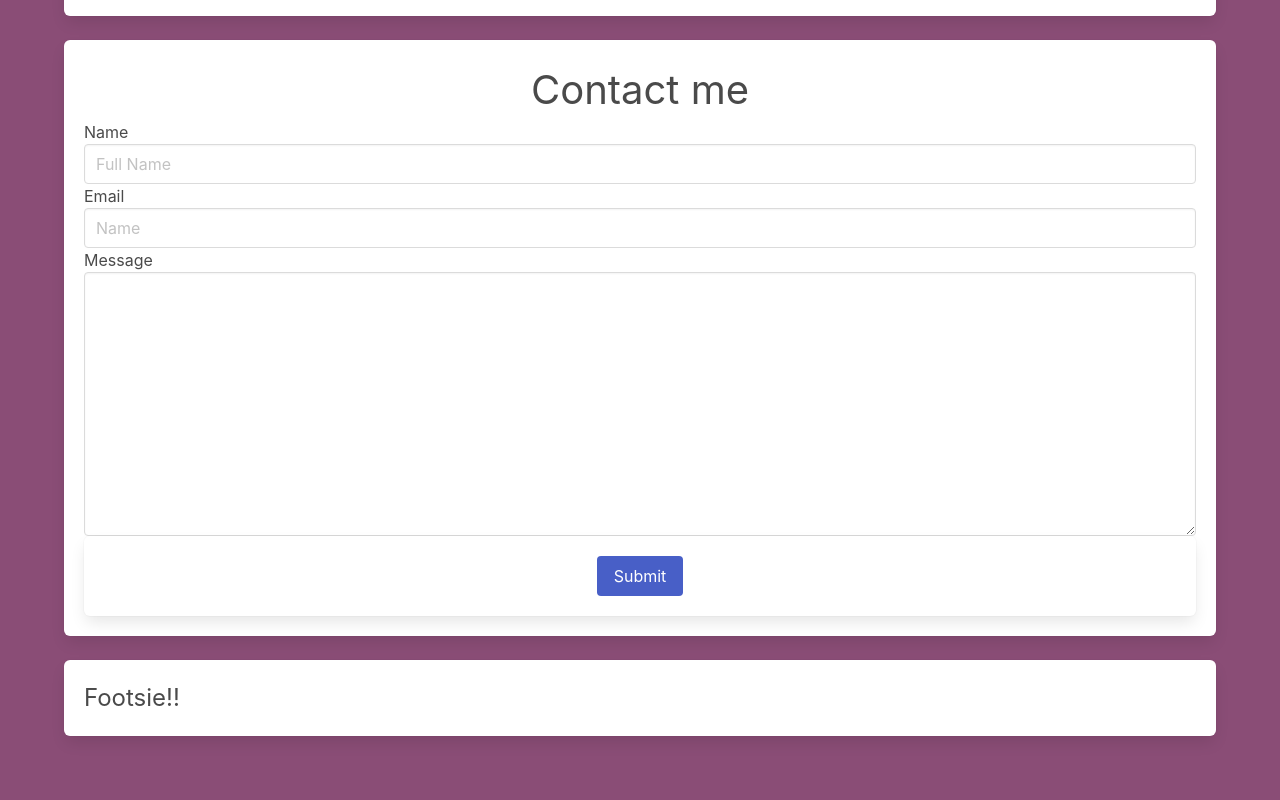
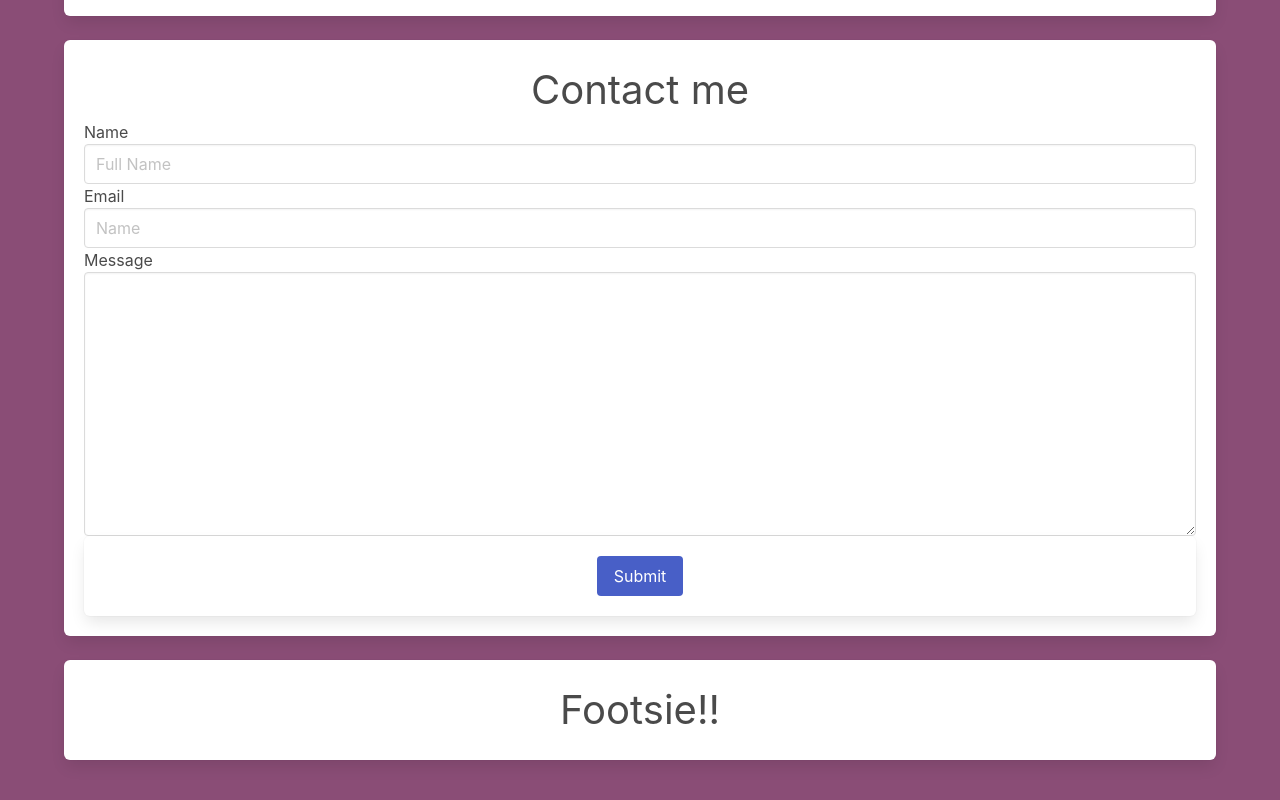
Before and after one commit to royemosby/roymosby_dot_com, a React (Create React App) app: page / in a window 1280 px wide. Shown: the part 424-1224 px from the top of the page. Built offline with nearby package versions, Linux system fonts and the light colour scheme.

Commit message:
resizes and centers component heading

```diff
--- a/src/components/Footer.js
+++ b/src/components/Footer.js
@@ -1,7 +1,7 @@
 export default function Footer(){
   return(
     <div className="box">
-      <h2 className="is-size-4">Footsie!!</h2>
+      <h2 className="is-size-2 has-text-centered">Footsie!!</h2>
     </div>
   )
 }
```
